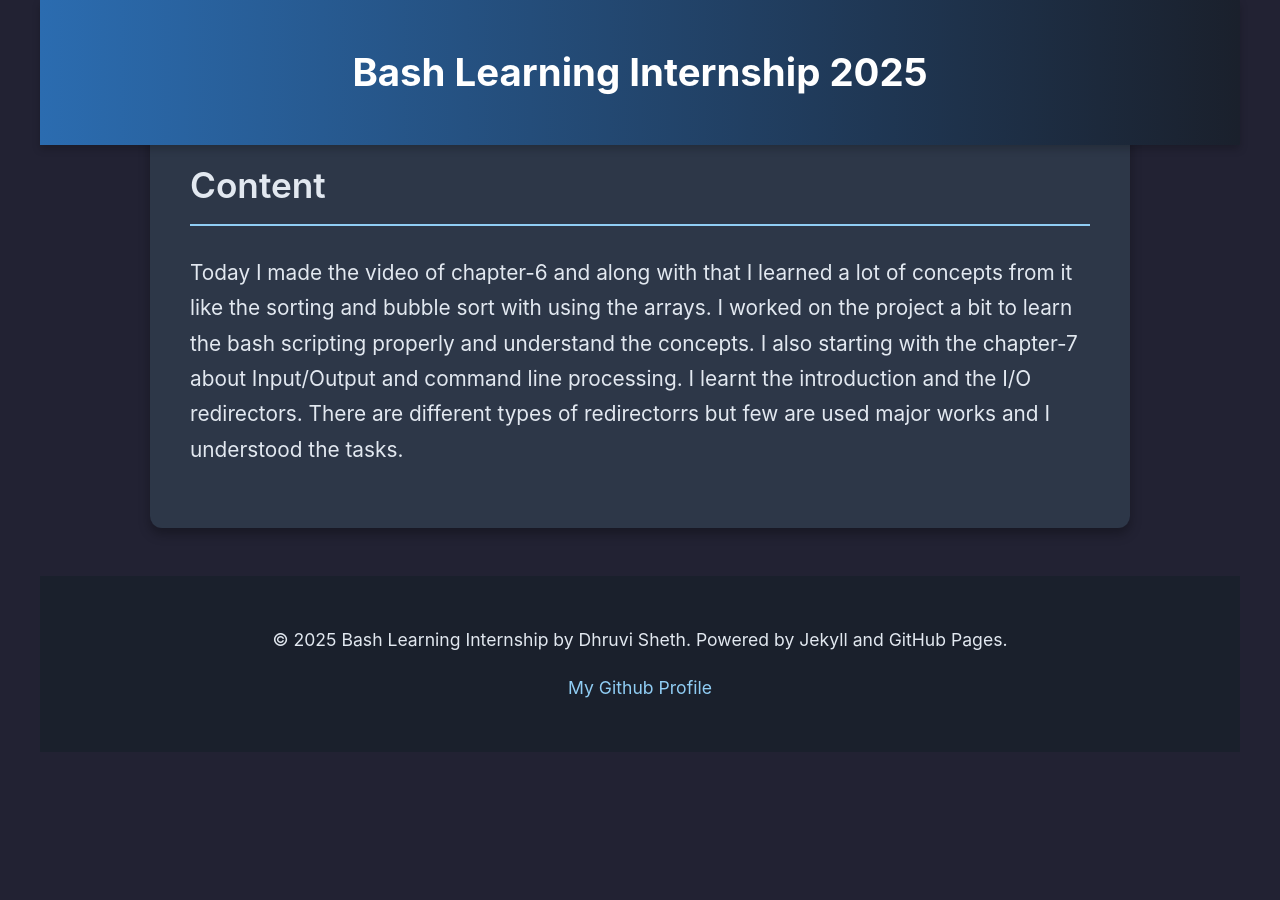
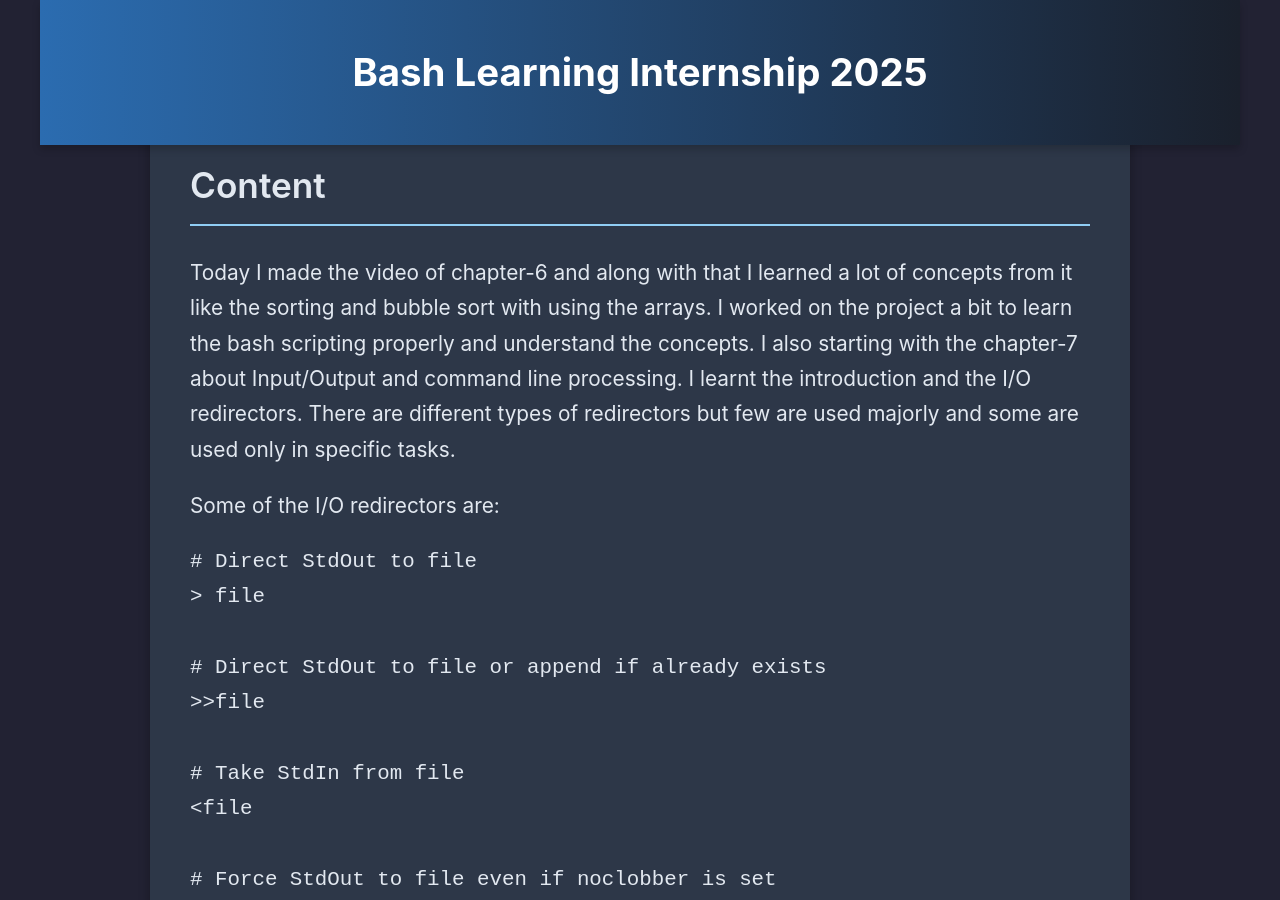
Before and after one commit to dssheth/bash-scripting-2025, a Jekyll site: the page built from week-5/29_june_brief.md, in a window 1280 px wide and 900 px high, scrolled down 240 px. Built offline with Jekyll 4.4.1, drawn with Linux system fonts in a browser that asks for light colours; before the commit the page ends 992 px from its top, so only the background shows below that; some of the changed text lies outside the part shown.

Commit message:
completed day-36

````diff
--- a/week-5/29_june_brief.md
+++ b/week-5/29_june_brief.md
@@ -8,4 +8,28 @@ layout: default
 ## Content
 
 Today I made the video of chapter-6 and along with that I learned a lot of concepts from it like the sorting and bubble sort with using the arrays.
-I worked on the project a bit to learn the bash scripting properly and understand the concepts. I also starting with the chapter-7 about Input/Output and command line processing. I learnt the introduction and the I/O redirectors. There are different types of redirectorrs but few are used major works and I understood the tasks.
+I worked on the project a bit to learn the bash scripting properly and understand the concepts. I also starting with the chapter-7 about Input/Output and command line processing. I learnt the introduction and the I/O redirectors. There are different types of redirectors but few are used majorly and some are used only in specific tasks.
+
+Some of the I/O redirectors are:
+```bash
+# Direct StdOut to file
+> file
+
+# Direct StdOut to file or append if already exists
+>>file
+
+# Take StdIn from file
+<file
+
+# Force StdOut to file even if noclobber is set
+>|file
+
+# Use file as both Standard I/O
+<>file
+
+# Close StdOut
+>&-
+
+# Close StdIn
+<&-
+```
````
Also changed, not shown: week-6/30_june_ch-7.md (added, +39 -0 lines), README.md.
